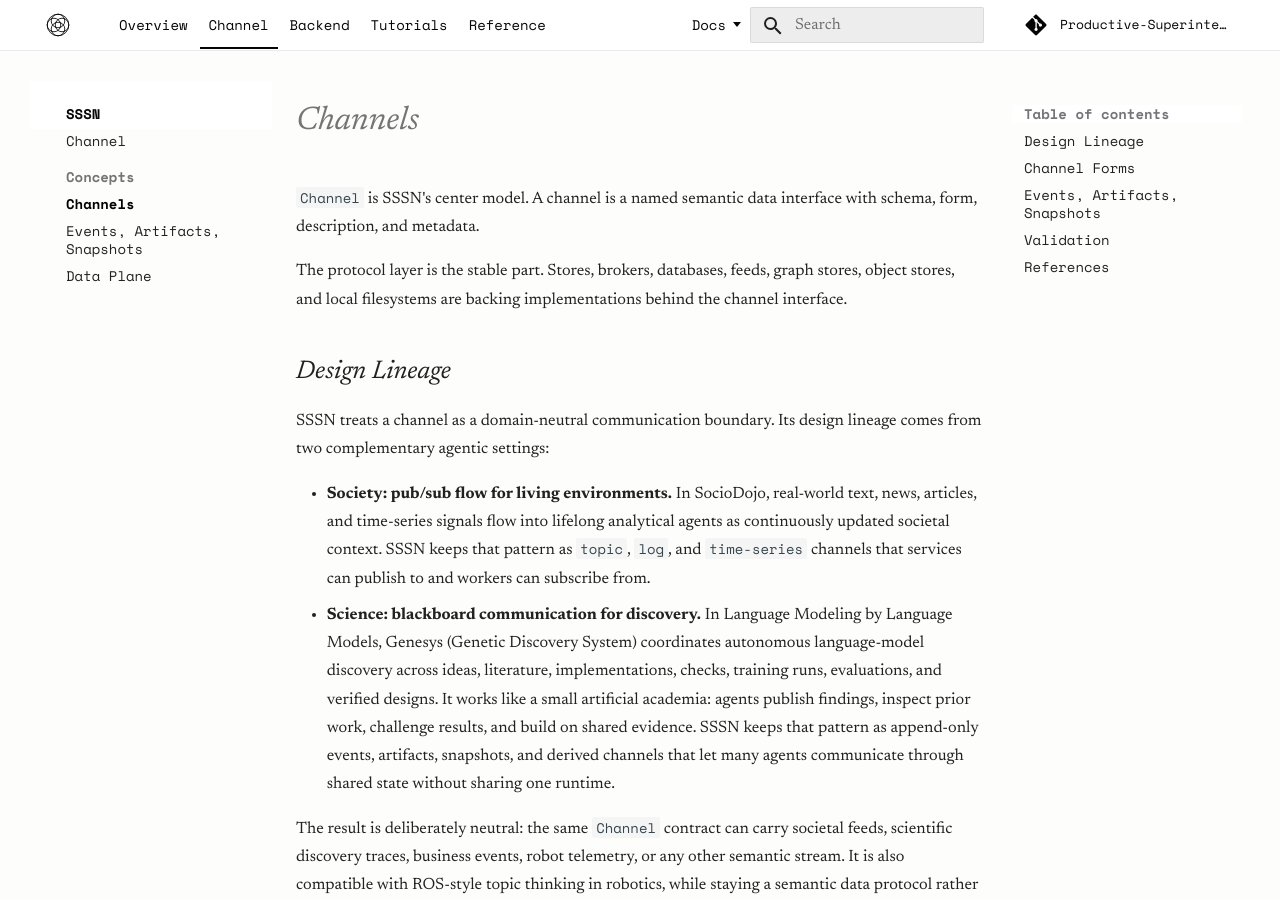
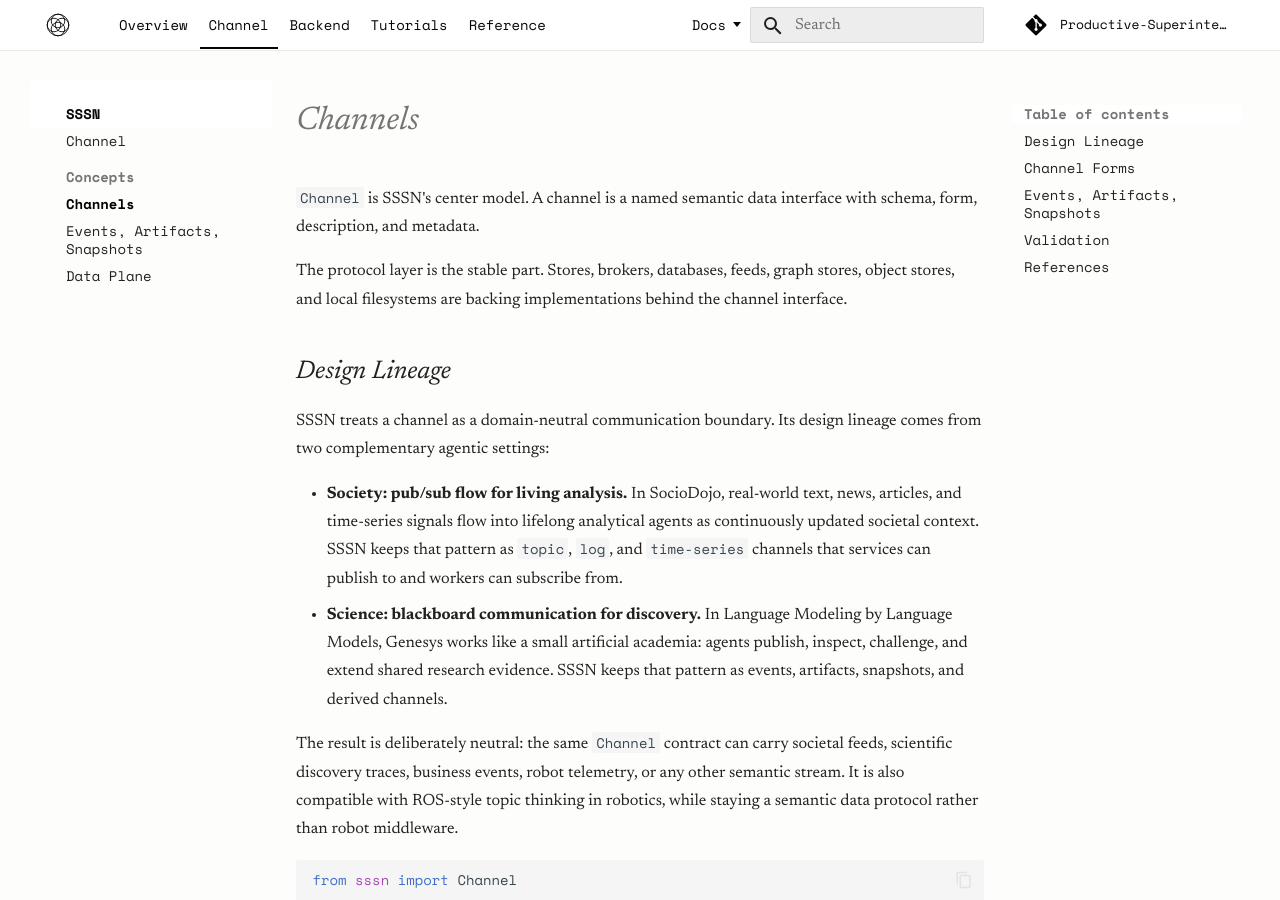
Before and after one commit to Productive-Superintelligence/sssn, an MkDocs documentation site: the page built from docs/concepts/channels.md, in a window 1280 px wide and 900 px high. Built offline with MkDocs 1.6.1 and Material for MkDocs 9.7.7, drawn with Linux system fonts in a browser that asks for light colours; comment, search, counter and statistics services are not loaded.

Commit message:
Tighten channel lineage wording

```diff
--- a/docs/concepts/channels.md
+++ b/docs/concepts/channels.md
@@ -12,19 +12,15 @@
 SSSN treats a channel as a domain-neutral communication boundary. Its design
 lineage comes from two complementary agentic settings:
 
-- **Society: pub/sub flow for living environments.** In SocioDojo, real-world
-  text, news, articles, and time-series signals flow into lifelong analytical
-  agents as continuously updated societal context. SSSN keeps that pattern as
+- **Society: pub/sub flow for living analysis.** In SocioDojo, real-world text,
+  news, articles, and time-series signals flow into lifelong analytical agents
+  as continuously updated societal context. SSSN keeps that pattern as
   `topic`, `log`, and `time-series` channels that services can publish to and
   workers can subscribe from.
 - **Science: blackboard communication for discovery.** In Language Modeling by
-  Language Models, Genesys (Genetic Discovery System) coordinates autonomous
-  language-model discovery across ideas, literature, implementations, checks,
-  training runs, evaluations, and verified designs. It works like a small
-  artificial academia: agents publish findings, inspect prior work, challenge
-  results, and build on shared evidence. SSSN keeps that pattern as append-only
-  events, artifacts, snapshots, and derived channels that let many agents
-  communicate through shared state without sharing one runtime.
+  Language Models, Genesys works like a small artificial academia: agents
+  publish, inspect, challenge, and extend shared research evidence. SSSN keeps
+  that pattern as events, artifacts, snapshots, and derived channels.
 
 The result is deliberately neutral: the same `Channel` contract can carry
 societal feeds, scientific discovery traces, business events, robot telemetry,
```
Also changed, not shown: docs/protocol/index.md (+3 -3 lines).
